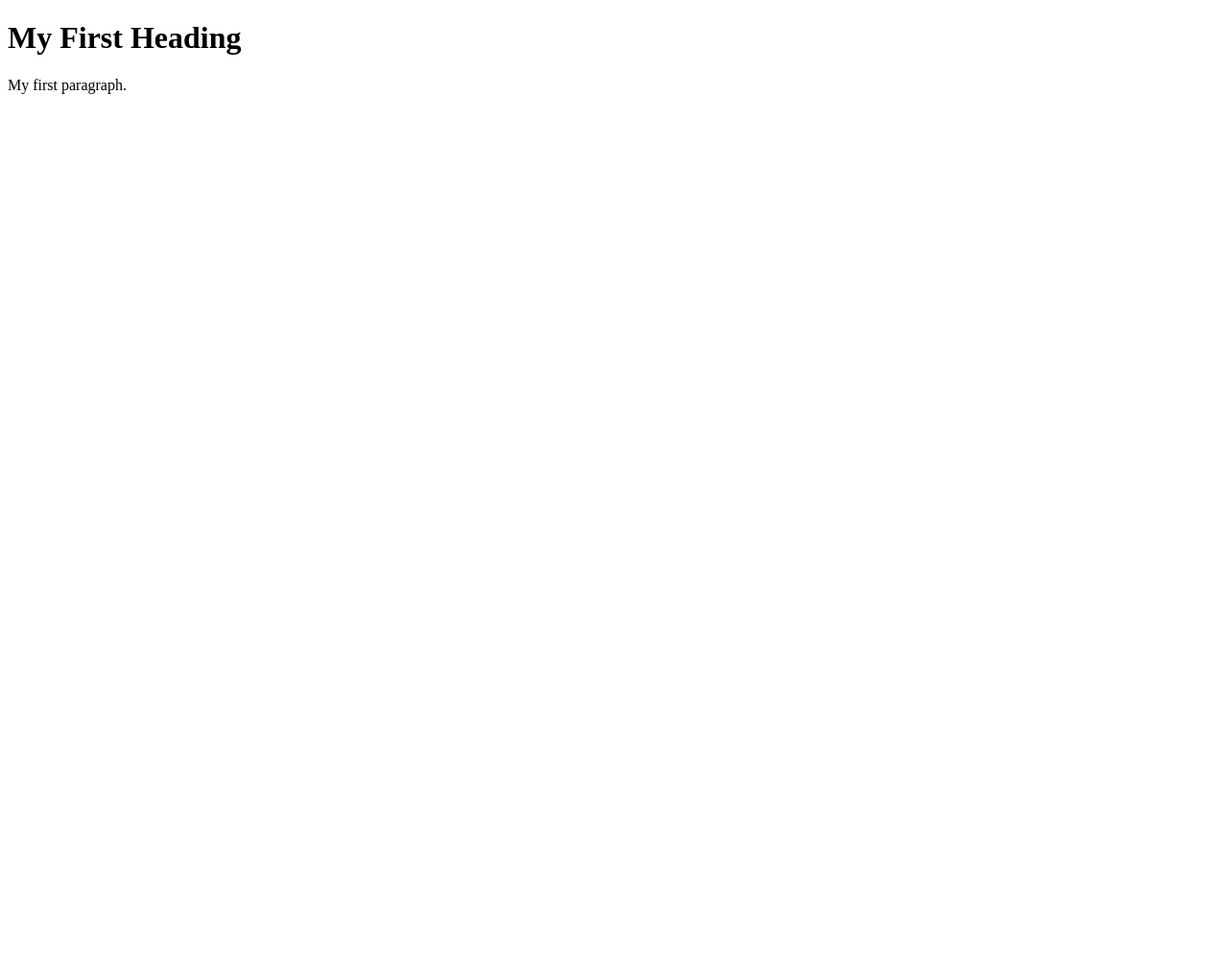
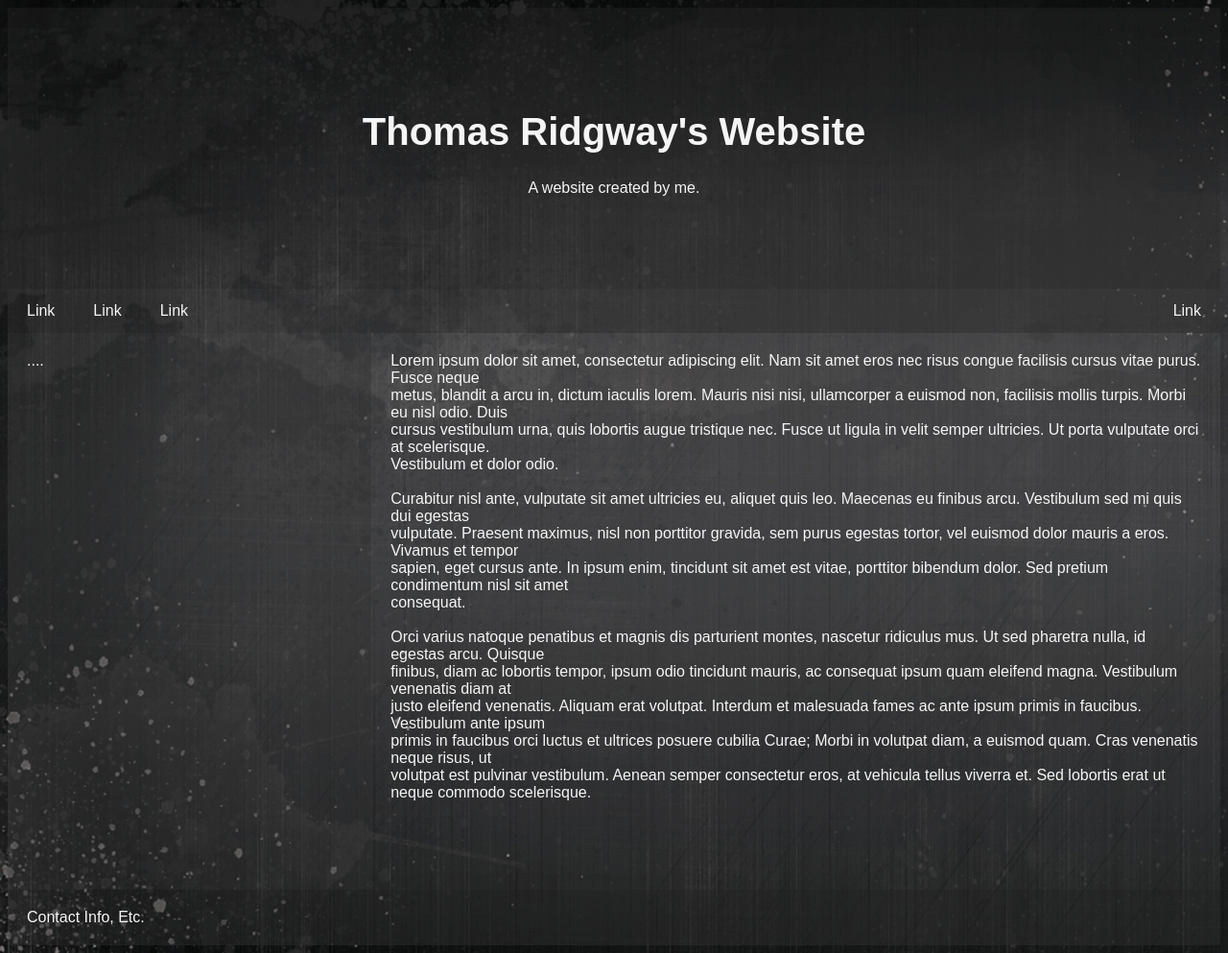
Before and after one commit to TLRidgway/TLRidgway.github.io, a plain HTML site: page index.html in a window 1280 px wide. Shown: the whole page at 96% size. Before the commit the page ends 800 px from the top, so only its background shows below. Drawn offline with Linux system fonts and the light colour scheme.

Commit message:
First update

```diff
--- /dev/null
+++ b/edit.css
@@ -0,0 +1,88 @@
+.header {
+  padding: 80px;
+  text-align: center;
+  background: rgba(38, 38, 38, 0.4);
+  color: #f5f5f5;
+}
+
+
+.header h1 {
+  font-size: 40px;
+}
+
+.navbar {
+  overflow: hidden; /* Hide overflow */
+  background-color: rgba(51, 51, 51, 0.4); /* #333 Dark background color */
+}
+
+/* Style the navigation bar links */
+.navbar a {
+  float: left; /* Make sure that the links stay side-by-side */
+  display: block; /* Change the display to block, for responsive reasons (see below) */
+  color: white; /* White text color */
+  text-align: center; /* Center the text */
+  padding: 14px 20px; /* Add some padding */
+  text-decoration: none; /* Remove underline */
+  color:#f5f5f5;
+}
+
+/* Right-aligned link */
+.navbar a.right {
+  float: right; /* Float a link to the right */
+}
+
+/* Change color on hover/mouse-over */
+.navbar a:hover {
+  background-color: #ddd; /* Grey background color */
+  color: black; /* Black text color */
+}
+
+
+* {
+  box-sizing: border-box;
+}
+
+/* Column container */
+.row {
+  display: flex;
+  flex-wrap: wrap;
+}
+
+
+/* Sidebar/left column */
+.side {
+  flex: 30%; /*  width of the sidebar */
+  background-color: rgba(63, 63, 63, 0.4); /* Grey background color */
+  padding: 20px;
+  color:#f5f5f5;
+}
+
+/* Main column */
+.main {
+  flex: 70%; /* width of the main content */
+  background-color: rgba(143, 143, 143, 0.1);
+  padding: 20px;
+  color: #f5f5f5;
+}
+
+@media screen and (max-width: 700px) {
+	.row{
+		flex-direction: column;
+	}
+}
+
+@media screen and (max-width: 400px) {
+  .navbar a {
+    float: none;
+    width: 100%;
+  }
+}
+.footer {
+  padding: 20px; /* Some padding */
+  text-align: left; /* Center text*/
+  background: rgba(51, 51, 51, 0.4); /* Grey background */
+  width:100%;
+  color:#f5f5f5;
+}
+
+body {background-image: url("background.jpg");}
--- a/index.html
+++ b/index.html
@@ -1,12 +1,50 @@
 <!DOCTYPE html>
-<html>
+<html lang="en">
 <head>
-<title>Page Title</title>
+<link rel="stylesheet" type="text/css" href="edit.css">
+<title>Thomas Ridgway's Website</title>
+<meta charset="UTF-8">
+<meta name="viewport" content="width=device-width, initial-scale=1">
+<style>
+body {
+  font-family: Arial, Helvetica, sans-serif;
+}
+</style>
 </head>
 <body>
+<div class="header">
+<h1>Thomas Ridgway's Website</h1>
+<p>A website created by me.</p>
+</div>
+<div class="navbar">
+	<a href="#">Link</a>
+	<a href="#">Link</a>
+	<a href="#">Link</a>
+	<a href="#" class="right">Link</a>
+</div>
 
-<h1>My First Heading</h1>
-<p>My first paragraph.</p>
+<div class="row">
+	<div class="side">....</div>
+	<div class="main">
+Lorem ipsum dolor sit amet, consectetur adipiscing elit. Nam sit amet eros nec risus congue facilisis cursus vitae purus. Fusce neque <br>
+metus, blandit a arcu in, dictum iaculis lorem. Mauris nisi nisi, ullamcorper a euismod non, facilisis mollis turpis. Morbi eu nisl odio. Duis<br>
+cursus vestibulum urna, quis lobortis augue tristique nec. Fusce ut ligula in velit semper ultricies. Ut porta vulputate orci at scelerisque.<br>
+Vestibulum et dolor odio.<br><br>
 
+Curabitur nisl ante, vulputate sit amet ultricies eu, aliquet quis leo. Maecenas eu finibus arcu. Vestibulum sed mi quis dui egestas <br>
+vulputate. Praesent maximus, nisl non porttitor gravida, sem purus egestas tortor, vel euismod dolor mauris a eros. Vivamus et tempor<br>
+sapien, eget cursus ante. In ipsum enim, tincidunt sit amet est vitae, porttitor bibendum dolor. Sed pretium condimentum nisl sit amet <br>
+consequat.<br><br>
+
+Orci varius natoque penatibus et magnis dis parturient montes, nascetur ridiculus mus. Ut sed pharetra nulla, id egestas arcu. Quisque <br>
+finibus, diam ac lobortis tempor, ipsum odio tincidunt mauris, ac consequat ipsum quam eleifend magna. Vestibulum venenatis diam at <br>
+justo eleifend venenatis. Aliquam erat volutpat. Interdum et malesuada fames ac ante ipsum primis in faucibus. Vestibulum ante ipsum <br>
+primis in faucibus orci luctus et ultrices posuere cubilia Curae; Morbi in volutpat diam, a euismod quam. Cras venenatis neque risus, ut <br>
+volutpat est pulvinar vestibulum. Aenean semper consectetur eros, at vehicula tellus viverra et. Sed lobortis erat ut neque commodo scelerisque.
+<br><br><br><br><br>
+</div>
+<div class="footer">
+   Contact Info, Etc.
+ </div>
 </body>
 </html>
```
Also changed, not shown: background.jpg (added).
